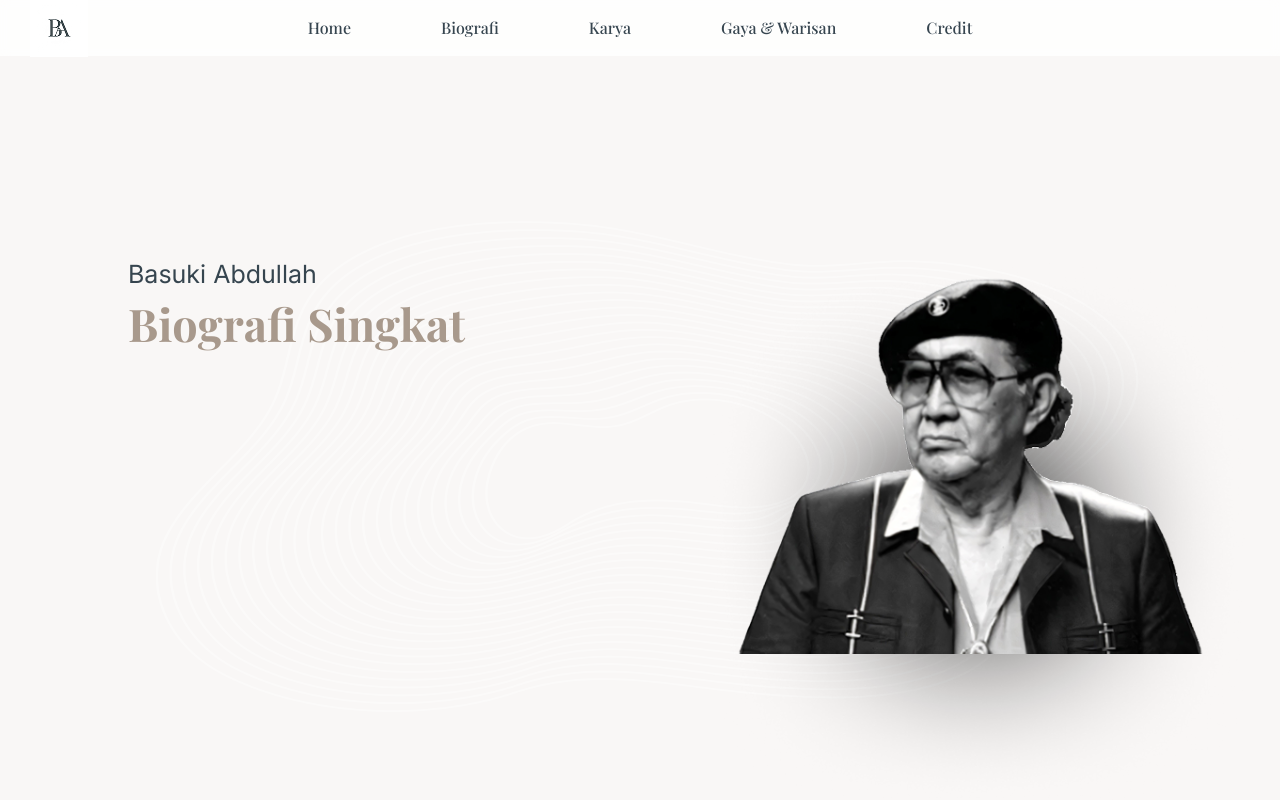
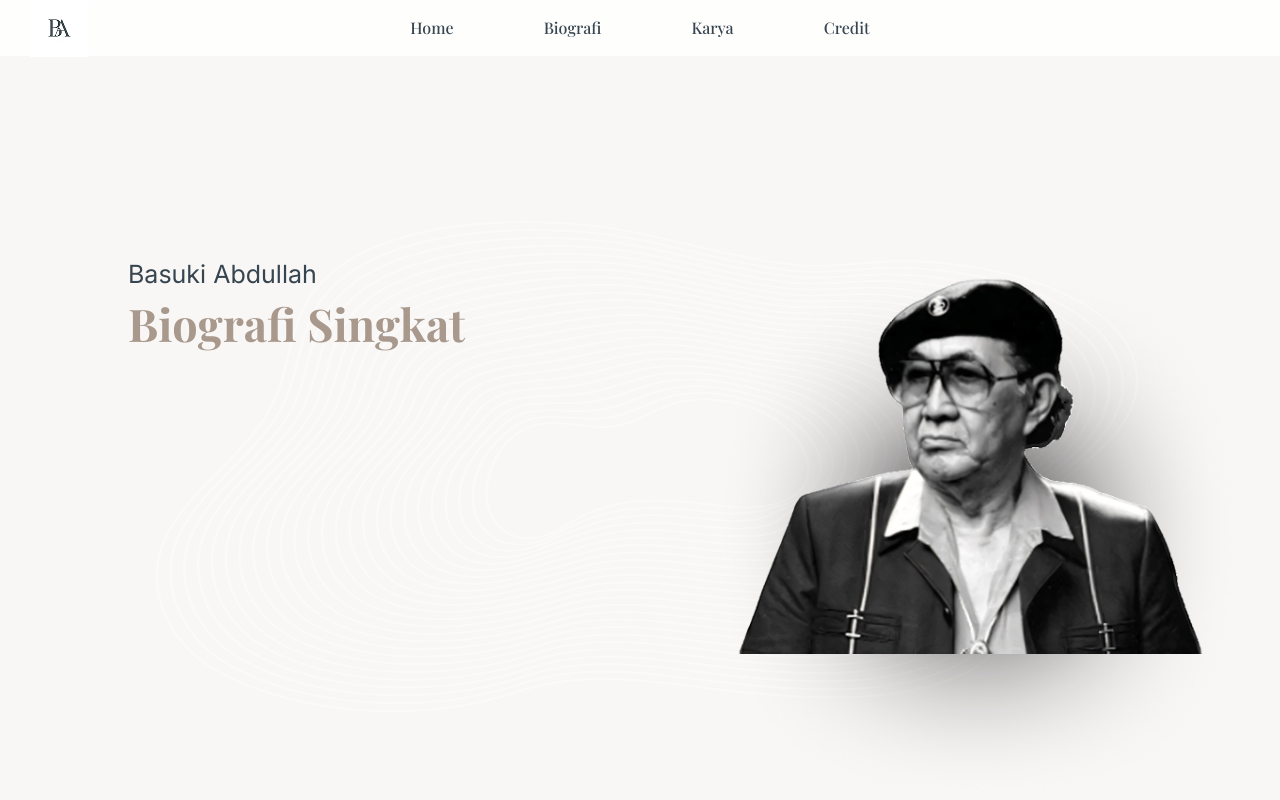
Before and after one commit to RepvoluSix/Website-BA.id, a plain HTML site: page biografi.html in a window 1280 px wide. Shown: the top 800 px of the page. Drawn offline with nearby package versions, Linux system fonts and the light colour scheme.

Commit message:
Update biografi.html

```diff
--- a/biografi.html
+++ b/biografi.html
@@ -33,7 +33,7 @@
               <li><a href="index.html" class="nav-link">Home</a></li>
               <li><a href="biografi.html" class="nav-link">Biografi</a></li>
               <li><a href="Karya.html" class="nav-link">Karya</a></li>
-              <li><a href="#pameran" class="nav-link">Gaya & Warisan</a></li>
+
               <li><a href="credit.html" class="nav-link">Credit</a></li>
 
             </ul>
```
